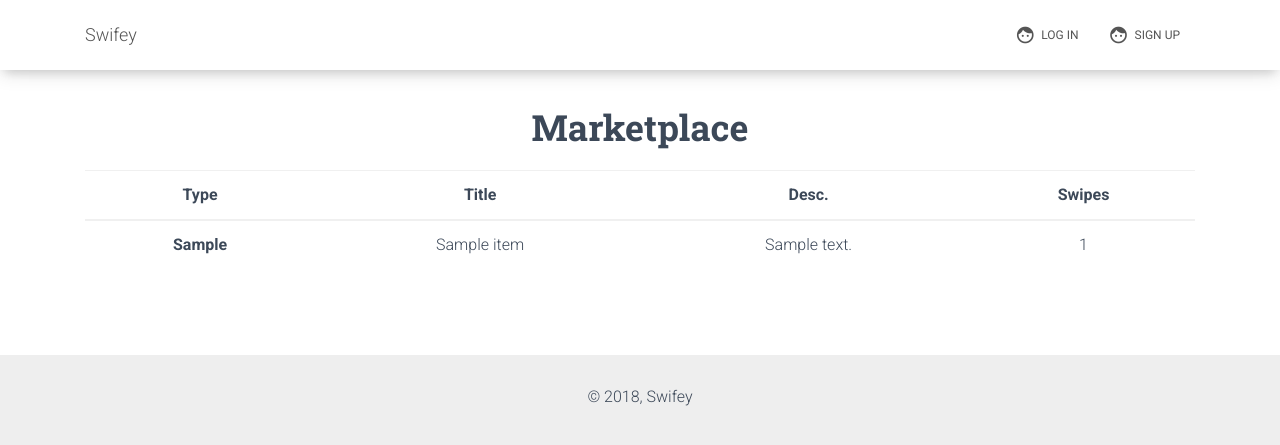
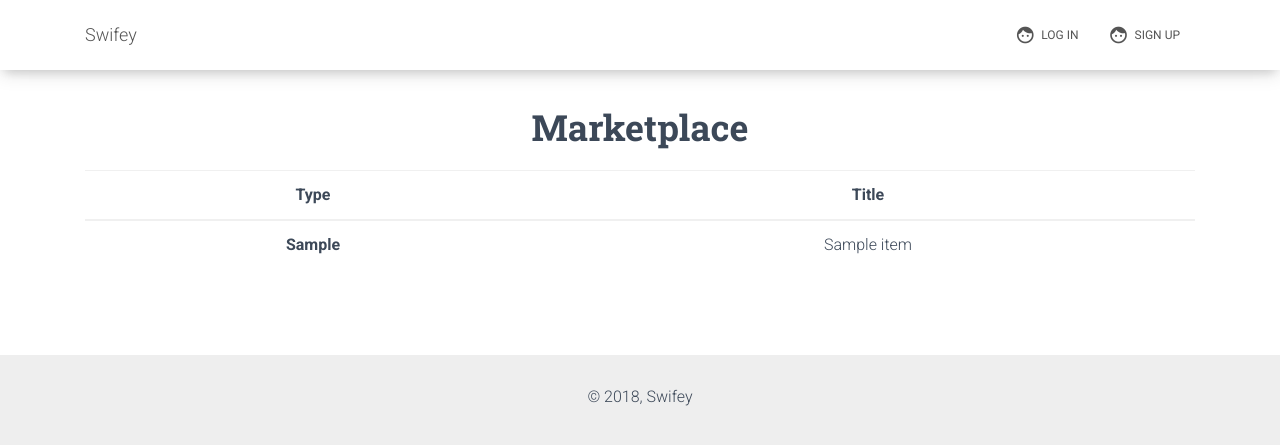
Before and after one commit to Zane-/swifey, a Django app: page /marketplace/ in a window 1280 px wide. Shown: the top 445 px of the page. Run offline with Django 3.2, Linux system fonts and the light colour scheme; tables that the repository leaves empty hold one stand-in row (values such as "Sample post"); a database or web service that is not in the repository returns one stand-in record (values such as "Sample title"); data that the repository does not hold is empty; some libraries are stand-ins or nearby versions.

Commit message:
styling for table rows

```diff
--- a/web/app/templates/app/marketplace.html
+++ b/web/app/templates/app/marketplace.html
@@ -2,6 +2,23 @@
 {% load static %}
 
 {% block main %}
+
+<head>
+	<base href="../listing/" />
+	<style>
+	.trow
+	{
+		transition: transform .2s;
+	}
+	.trow:hover {
+		cursor:pointer;
+		transform: scale(1.03);
+		background:#ccc;
+		color:#fff;
+	}
+	</style>
+</head>
+
 <div class="container">
 	<div class="section text-center">
 	  <div class="row">
@@ -12,17 +29,13 @@
 					<tr>
 						<th scope="col">Type</th>
 						<th scope="col">Title</th>
-						<th scope="col">Desc.</th>
-						<th scope="col">Swipes</th>
 					</tr>
 				</thead>
 				<tbody>
 				{% for listing in listings %}
-				<tr>
+				<tr class="trow" onclick="window.location='{{ listing.id }}';">
 					<th scope="row">{{ listing.listing_type }}</th>
 					<td>{{ listing.title }}</td>
-					<td>{{ listing.description }}</td>
-					<td>{{ listing.num_swipes }}</td>
 				</tr>
 				{% endfor %}
 				</tbody>
```
